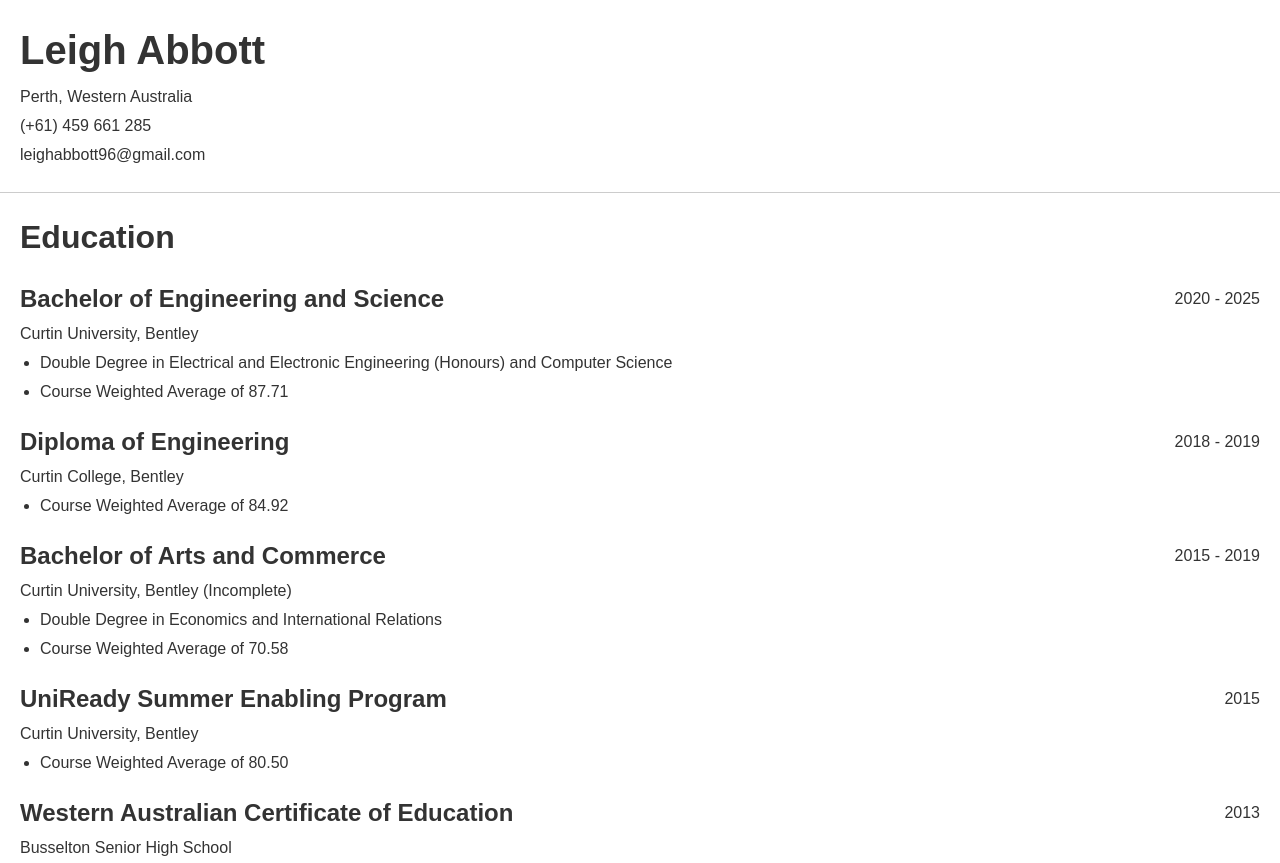
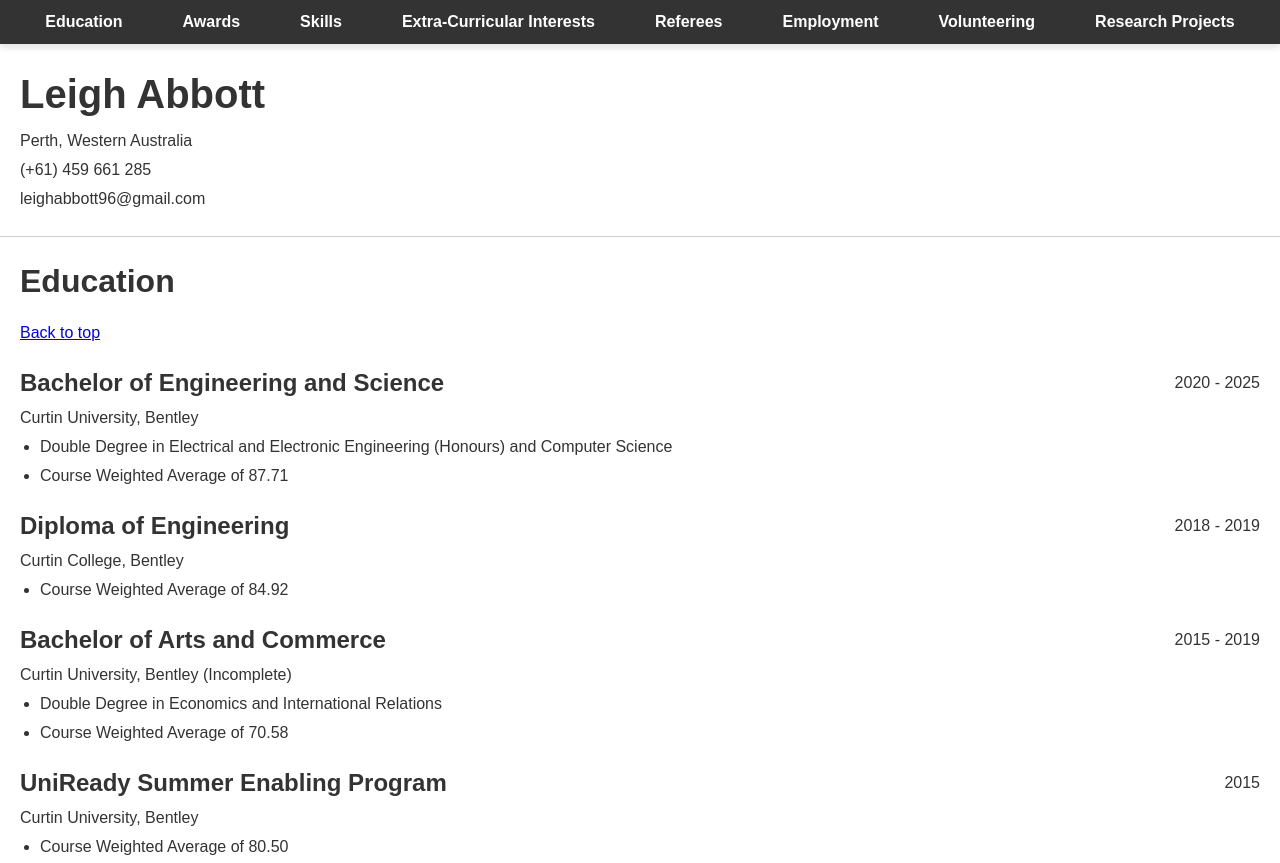
Before and after one commit to z124060/z124060.github.io, a plain HTML site: page index.html in a window 1280 px wide. Shown: the top 863 px of the page. Drawn offline with Linux system fonts and the light colour scheme; a web font is replaced by a local one.

Commit message:
Still not done yet

```diff
--- a/index.html
+++ b/index.html
@@ -6,6 +6,18 @@
         <link rel="stylesheet" href="main.css">
     </head>
     </head>
+    <nav>
+        <ul>
+            <li><a href="#education">Education</a></li>
+            <li><a href="#awards">Awards</a></li>
+            <li><a href="#skills">Skills</a></li>
+            <li><a href="#interests">Extra-Curricular Interests</a></li>
+            <li><a href="#referees">Referees</a></li>
+            <li><a href="#employment">Employment</a></li>
+            <li><a href="#volunteering">Volunteering</a></li>
+            <li><a href="#research">Research Projects</a></li>
+        </ul>
+    </nav>
     <body>
         <header>
             <h1>Leigh Abbott</h1>
@@ -15,6 +27,7 @@
         </header>
         <section>
             <h2>Education</h2>
+        <p><a href="#top">Back to top</a></p>
             <div class="education-item">
                 <div class="title-row">
                     <h3>Bachelor of Engineering and Science</h3>
@@ -170,7 +183,7 @@
             <div class="employment-item">
                 <div class="title-row">
                     <h3>Dolby Laboratories Sydney Office</h3>
-                <span class="date">Nov 2022 - Ongoing</span>
+                    <span class="date">Nov 2022 - Dec 2023</span>
                 </div>
                 <p>Engineer with MS12 Android Sumo Team (DevOps and Test)</p>
                 <ul>
@@ -188,14 +201,13 @@
             <div class="employment-item">
                 <div class="title-row">
                     <h3>Curtin EECMS (Electrical Engineering, Computing, and Mathematical Sciences)</h3>
-                <span class="date">Jul 2022 - Ongoing</span>
+                    <span class="date">Jul 2022 - Dec 2023</span>
                 </div>
                 <p>Sessional Academic</p>
                 <ul>
                     <li>COMP3001 — Design and Analysis of Algorithms (Individual Tutor and Marking)</li>
                     <li>COMP1002 — Data Structures and Algorithms (Joint Tutor and Marking)</li>
                     <li>COMP1000 — Unix and C Programming (Individual Tutor)</li>
-                <li>
                     <li>ISAD1000 — Introduction to Software Engineering (Joint Tutor and Marking)</li>
                 </ul>
                 <p>Senior Tutor</p>
@@ -206,7 +218,7 @@
             <div class="employment-item">
                 <div class="title-row">
                     <h3>T.L. Robertson Library</h3>
-                <span class="date">Feb 2018 - Ongoing</span>
+                    <span class="date">Feb 2018 - Dec 2023</span>
                 </div>
                 <p>Library Student Assistant in Collection Access, Systems, and Infrastructure</p>
                 <ul>
@@ -262,7 +274,7 @@
             <div class="volunteering-item">
                 <div class="title-row">
                     <h3>Autism Academy for Software Quality Assurance (AASQA)</h3>
-                <span class="date">Jul 2021 - Ongoing</span>
+                    <span class="date">Jul 2021 - Dec 2023</span>
                 </div>
                 <p>Lead Mentor</p>
                 <ul>
@@ -274,7 +286,7 @@
             <div class="volunteering-item">
                 <div class="title-row">
                     <h3>CoderDojo@Curtin</h3>
-                <span class="date">Jul 2022 - Ongoing</span>
+                    <span class="date">Jul 2022 - Dec 2023</span>
                 </div>
                 <p>Champion (Lead Mentor)</p>
                 <ul>
@@ -286,7 +298,7 @@
             <div class="volunteering-item">
                 <div class="title-row">
                     <h3>Grok Academy and NCSS (National Computer Science School)</h3>
-                <span class="date">Jan 2023 - Ongoing</span>
+                    <span class="date">Jan 2023 - Dec 2023</span>
                 </div>
                 <p>Grok Learning Mentor (Dolby Representative)</p>
                 <ul>
--- a/main.css
+++ b/main.css
@@ -38,6 +38,42 @@
 
 header p {
     margin: 5px 0;
+}
+
+nav {
+    background-color: #333;
+    position: sticky;
+    top: 0;
+    width: 100%;
+    z-index: 1000;
+    box-shadow: 0 4px 6px rgba(0, 0, 0, 0.1);
+}
+
+nav ul {
+    list-style: none;
+    margin: 0;
+    padding: 0;
+    display: flex;
+    justify-content: center;
+    align-items: center;
+}
+
+nav ul li {
+    margin: 0 15px;
+}
+
+nav ul li a {
+    color: white;
+    text-decoration: none;
+    padding: 10px 15px;
+    display: block;
+    font-weight: bold;
+    transition: background-color 0.3s;
+}
+
+nav ul li a:hover {
+    background-color: #555;
+    border-radius: 5px;
 }
 
 section h2 {
```
Lines whose indentation alone changed are shown as unchanged.
